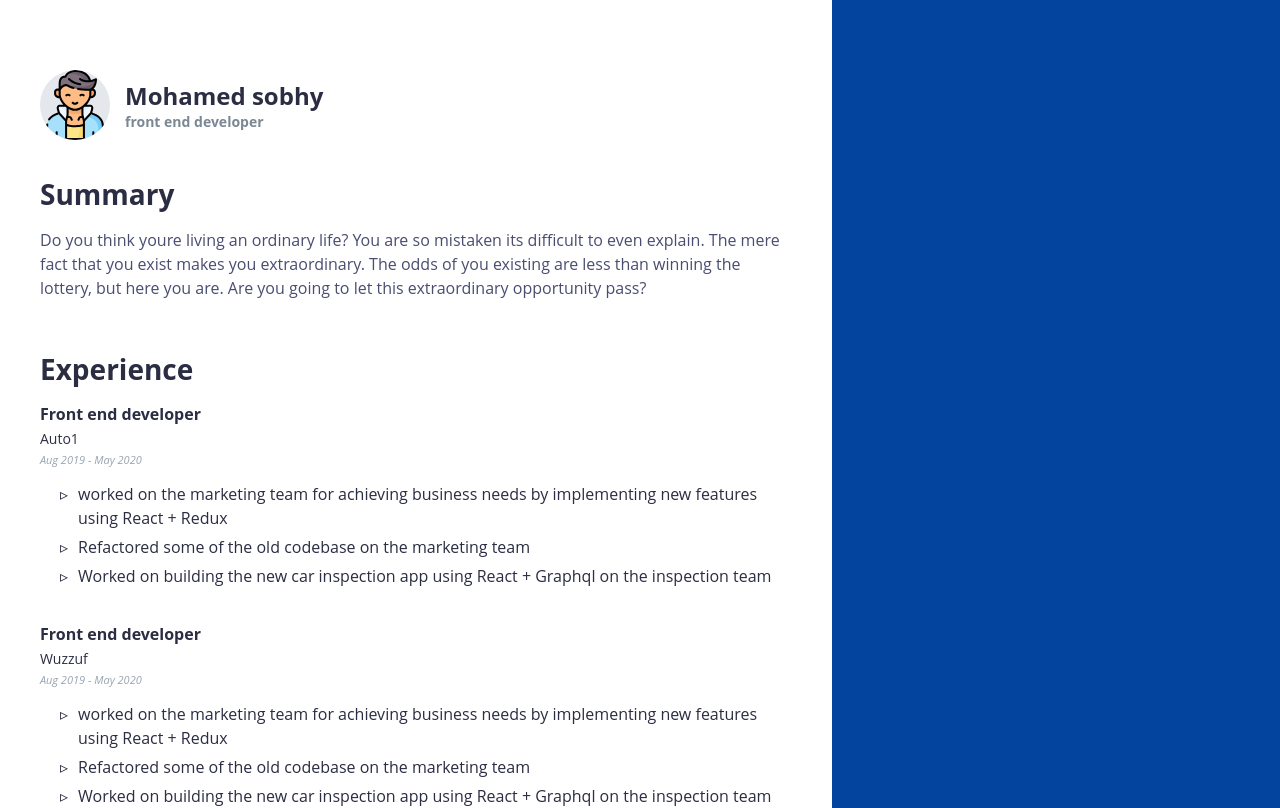
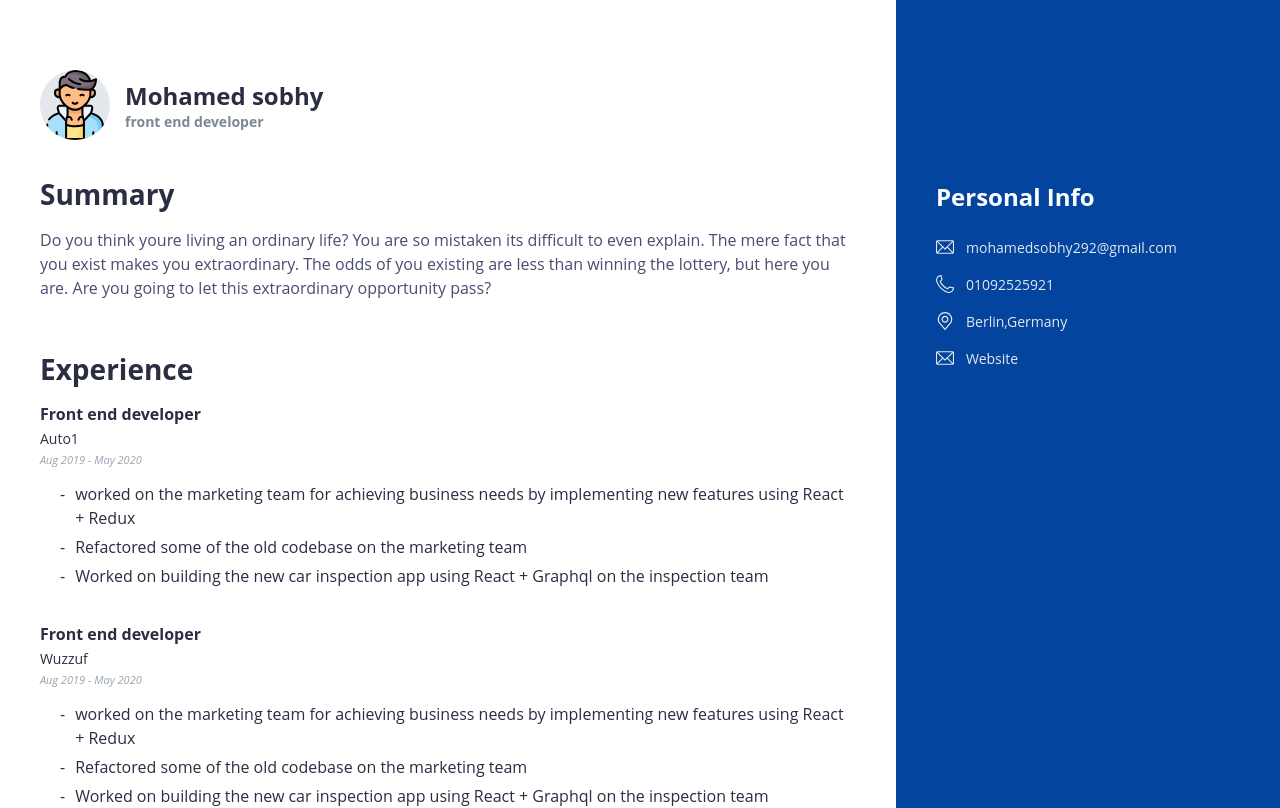
Before and after one commit to Mohamedsobhy292/cvbuddy, a React (Create React App) app: page /templates/volga in a window 1280 px wide. Shown: the top 808 px of the page. Built offline with nearby package versions, Linux system fonts and the light colour scheme; a web font is replaced by a local one.

Commit message:
ui: personal info

```diff
--- a/src/App.js
+++ b/src/App.js
@@ -10,6 +10,7 @@ const details = {
     firstName: 'Mohamed',
     lastName: 'sobhy',
     mail: 'mohamedsobhy292@gmail.com',
+    phone: '01092525921',
     jobTitle: 'front end developer',
     summary:
         'Do you think youre living an ordinary life? You are so mistaken its difficult to even explain. The mere fact that you exist makes you extraordinary. The odds of you existing are less than winning the lottery, but here you are. Are you going to let this extraordinary opportunity pass?',
--- a/src/pages/templates/volga/components/experience/experience.module.scss
+++ b/src/pages/templates/volga/components/experience/experience.module.scss
@@ -29,13 +29,14 @@
     padding-left: 20px;
     margin-top: 15px;
     line-height: 1.5;
+    list-style: disc;
 
     li {
         margin-bottom: 5px;
         display: flex;
 
         &:before {
-            content: '\25B9';
+            content: '-';
             margin-right: 10px;
         }
     }
--- a/src/pages/templates/volga/components/experience/index.js
+++ b/src/pages/templates/volga/components/experience/index.js
@@ -23,10 +23,9 @@ const Experience = ({ experience }) => {
                                     </h4>
 
                                     <ul className={styles.descriptionList}>
-                                        {item.description &&
-                                            item.description.map((item) => {
-                                                return <li>{item}</li>
-                                            })}
+                                        {item.description.map((item) => {
+                                            return <li>{item}</li>
+                                        })}
                                     </ul>
                                 </li>
                             )
--- /dev/null
+++ b/src/pages/templates/volga/components/sidebar/index.js
@@ -0,0 +1,42 @@
+import React from 'react'
+import styles from './sidebar.module.scss'
+import { MailIcon } from './mail'
+import { PhoneIcon } from './phone'
+import { PlaceIcon } from './place'
+
+const Sidebar = ({ mail, phone }) => {
+    return (
+        <aside className={styles.aside}>
+            {/* Personal Info */}
+            <div>
+                <h3 className={styles.sectionTitle}>Personal Info</h3>
+                <h4 className={styles.item}>
+                    <span className={styles.icon}>
+                        <MailIcon />
+                    </span>
+                    {mail}
+                </h4>
+                <h4 className={styles.item}>
+                    <span className={styles.icon}>
+                        <PhoneIcon />
+                    </span>
+                    {phone}
+                </h4>
+                <h4 className={styles.item}>
+                    <span className={styles.icon}>
+                        <PlaceIcon />
+                    </span>
+                    Berlin,Germany
+                </h4>
+                <h4 className={styles.item}>
+                    <span className={styles.icon}>
+                        <MailIcon />
+                    </span>
+                    Website
+                </h4>
+            </div>
+        </aside>
+    )
+}
+
+export { Sidebar }
--- /dev/null
+++ b/src/pages/templates/volga/components/sidebar/mail.jsx
@@ -0,0 +1,15 @@
+import React from 'react'
+
+const MailIcon = ({ props }) => {
+    return (
+        <svg
+            xmlns="http://www.w3.org/2000/svg"
+            viewBox="0 0 512 512"
+            {...props}
+        >
+            <path d="M467 61H45C20.218 61 0 81.196 0 106v300c0 24.72 20.128 45 45 45h422c24.72 0 45-20.128 45-45V106c0-24.72-20.128-45-45-45zm-6.214 30L256.954 294.833 51.359 91h409.427zM30 399.788V112.069l144.479 143.24L30 399.788zM51.213 421l144.57-144.57 50.657 50.222c5.864 5.814 15.327 5.795 21.167-.046L317 277.213 460.787 421H51.213zM482 399.787L338.213 256 482 112.212v287.575z" />
+        </svg>
+    )
+}
+
+export { MailIcon }
--- /dev/null
+++ b/src/pages/templates/volga/components/sidebar/phone.jsx
@@ -0,0 +1,18 @@
+import React from 'react'
+
+const PhoneIcon = ({ props }) => {
+    return (
+        <svg
+            id="Layer_1"
+            enable-background="new 0 0 512.021 512.021"
+            viewBox="0 0 512.021 512.021"
+            {...props}
+        >
+            <g>
+                <path d="m367.988 512.021c-16.528 0-32.916-2.922-48.941-8.744-70.598-25.646-136.128-67.416-189.508-120.795s-95.15-118.91-120.795-189.508c-8.241-22.688-10.673-46.108-7.226-69.612 3.229-22.016 11.757-43.389 24.663-61.809 12.963-18.501 30.245-33.889 49.977-44.5 21.042-11.315 44.009-17.053 68.265-17.053 7.544 0 14.064 5.271 15.645 12.647l25.114 117.199c1.137 5.307-.494 10.829-4.331 14.667l-42.913 42.912c40.482 80.486 106.17 146.174 186.656 186.656l42.912-42.913c3.838-3.837 9.361-5.466 14.667-4.331l117.199 25.114c7.377 1.581 12.647 8.101 12.647 15.645 0 24.256-5.738 47.224-17.054 68.266-10.611 19.732-25.999 37.014-44.5 49.977-18.419 12.906-39.792 21.434-61.809 24.663-6.899 1.013-13.797 1.518-20.668 1.519zm-236.349-479.321c-31.995 3.532-60.393 20.302-79.251 47.217-21.206 30.265-26.151 67.49-13.567 102.132 49.304 135.726 155.425 241.847 291.151 291.151 34.641 12.584 71.866 7.64 102.132-13.567 26.915-18.858 43.685-47.256 47.217-79.251l-95.341-20.43-44.816 44.816c-4.769 4.769-12.015 6.036-18.117 3.168-95.19-44.72-172.242-121.772-216.962-216.962-2.867-6.103-1.601-13.349 3.168-18.117l44.816-44.816z" />
+            </g>
+        </svg>
+    )
+}
+
+export { PhoneIcon }
--- /dev/null
+++ b/src/pages/templates/volga/components/sidebar/place.jsx
@@ -0,0 +1,16 @@
+import React from 'react'
+
+const PlaceIcon = (props) => {
+    return (
+        <svg
+            xmlns="http://www.w3.org/2000/svg"
+            viewBox="0 0 512 512"
+            {...props}
+        >
+            <path d="M425.951 89.021C386.864 32.451 324.917 0 256.006 0S125.148 32.451 86.061 89.021c-38.895 56.284-47.876 127.541-24.072 190.496 6.367 17.192 16.488 33.895 30.01 49.547l150.378 176.634A17.895 17.895 0 00256.006 512a17.892 17.892 0 0013.629-6.302l150.336-176.586c13.582-15.742 23.69-32.427 30.004-49.481 23.852-63.069 14.871-134.326-24.024-190.61zm-9.5 178.072c-4.869 13.158-12.818 26.167-23.613 38.68-.03.03-.06.06-.084.096L256.006 466.487 119.174 305.768c-10.789-12.502-18.738-25.51-23.655-38.794-19.686-52.065-12.215-110.981 19.991-157.592 32.307-46.76 83.519-73.578 140.496-73.578 56.976 0 108.182 26.817 140.49 73.578 32.212 46.611 39.689 105.527 19.955 157.711z" />
+            <path d="M256.006 106.219c-55.276 0-100.252 44.97-100.252 100.252s44.97 100.252 100.252 100.252 100.252-44.97 100.252-100.252c0-55.276-44.976-100.252-100.252-100.252zm0 164.699c-35.536 0-64.448-28.912-64.448-64.448 0-35.536 28.912-64.448 64.448-64.448 35.536 0 64.448 28.912 64.448 64.448s-28.912 64.448-64.448 64.448z" />
+        </svg>
+    )
+}
+
+export { PlaceIcon }
--- /dev/null
+++ b/src/pages/templates/volga/components/sidebar/sidebar.module.scss
@@ -0,0 +1,33 @@
+@import '../../../../../shared/styles/variables.scss';
+
+.aside {
+    color: $light-text-color;
+    fill: $light-text-color;
+    width: 30%;
+    padding: 20px 40px;
+    padding-top: 180px;
+    // height: 100vh; // to be removed later
+    background: $volga-primary;
+}
+
+.sectionTitle {
+    color: $white-color;
+    font-size: 24px;
+    margin-bottom: 25px;
+}
+
+.item {
+    font-size: 14px;
+    margin-bottom: 15px;
+    font-weight: normal;
+    display: flex;
+}
+
+.icon {
+    // fill: #fff;
+    width: 20px;
+    margin-right: 10px;
+    svg {
+        width: 18px;
+    }
+}
--- a/src/pages/templates/volga/index.js
+++ b/src/pages/templates/volga/index.js
@@ -3,6 +3,7 @@ import styles from './volga.module.scss'
 import { Header } from './components/header/index'
 import { Summary } from './components/summary'
 import { Experience } from './components/experience'
+import { Sidebar } from './components/sidebar'
 
 const Volga = ({
     firstName,
@@ -11,6 +12,7 @@ const Volga = ({
     mail,
     summary,
     experience,
+    phone,
 }) => {
     return (
         <div className={styles.templateWrapper}>
@@ -20,7 +22,6 @@ const Volga = ({
                     firstName={firstName}
                     lastName={lastName}
                     jobTitle={jobTitle}
-                    mail={mail}
                 />
 
                 {/* SUMMARY */}
@@ -29,7 +30,7 @@ const Volga = ({
                 {/* EXPERIENCE */}
                 <Experience experience={experience} />
             </main>
-            <aside className={styles.aside}></aside>
+            <Sidebar mail={mail} phone={phone} />
         </div>
     )
 }
--- a/src/pages/templates/volga/volga.module.scss
+++ b/src/pages/templates/volga/volga.module.scss
@@ -11,17 +11,10 @@
 
 .contentContainer {
     padding: 20px 40px;
-    width: 65%;
+    width: 70%;
     padding-top: 70px;
 }
 
 .placeHolder {
     width: 20px;
 }
-
-.aside {
-    width: 35%;
-    padding-top: 120px;
-    // height: 100vh; // to be removed later
-    background: $volga-primary;
-}
--- a/src/shared/styles/variables.scss
+++ b/src/shared/styles/variables.scss
@@ -12,3 +12,5 @@ $grey-color: #fcfdfe;
 $light-grey: #edf2f4;
 
 $volga-primary: #03449e;
+$white-color: #fff;
+$light-text-color: #e4e7eb;
```
